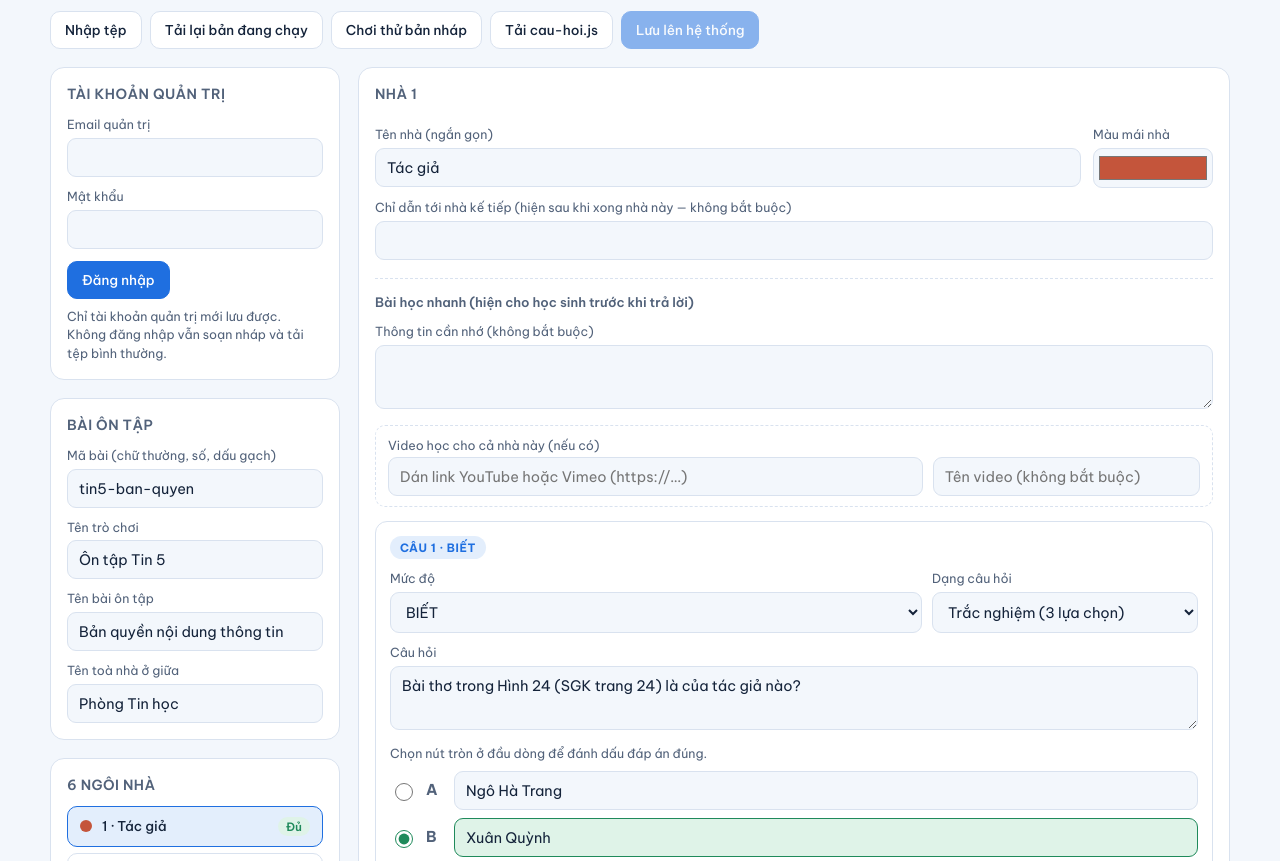
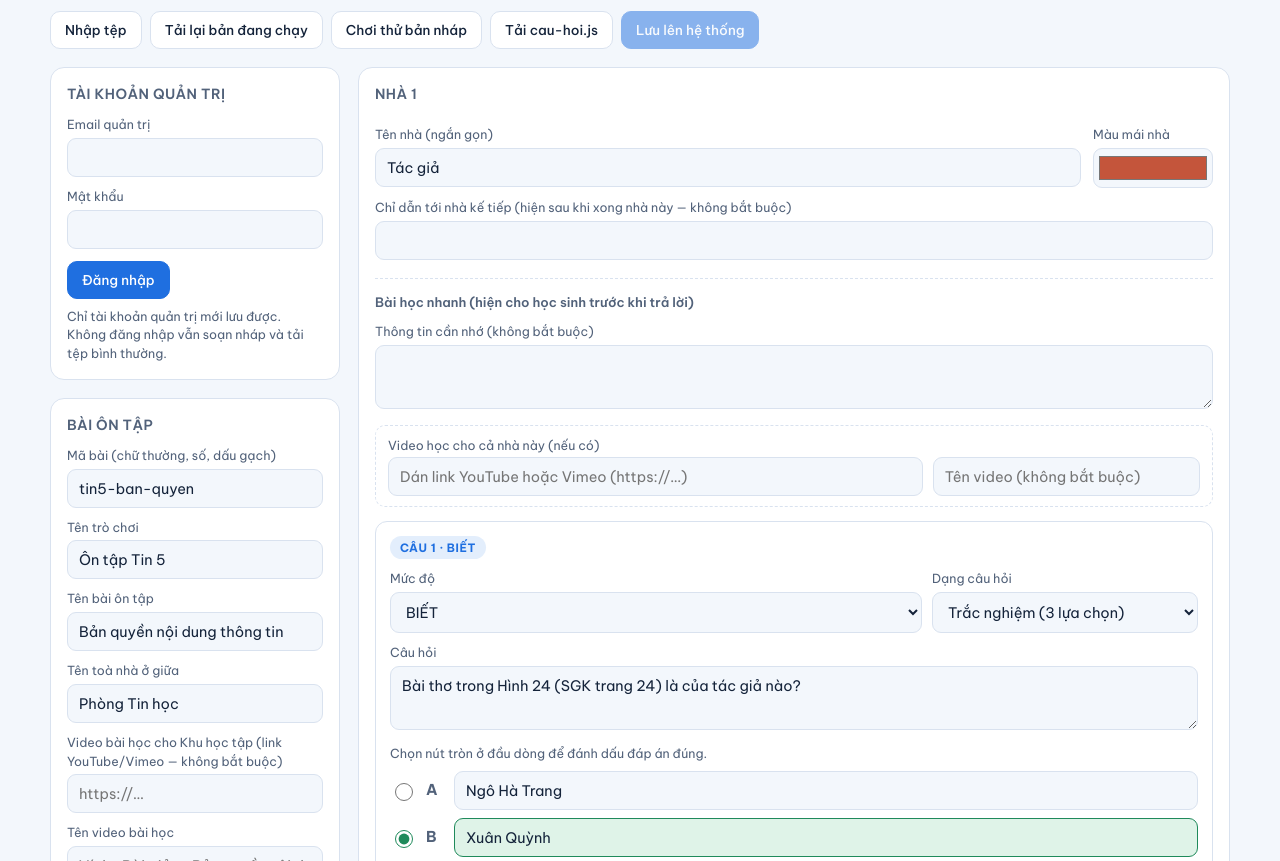
Before and after one commit to nhatphongads1/on-tap-3d-tin5-ban-quyen, a plain HTML site: page admin/index.html in a window 1280 px wide. Shown: the part 72-933 px from the top of the page. Drawn offline with Linux system fonts and the light colour scheme; no server answers; files whose address does not match are found by name.

Commit message:
Nâng cấp Khu học tập 23/11 (build ontap3d-hoctap-20261123)

```diff
--- a/admin/index.html
+++ b/admin/index.html
@@ -109,6 +109,8 @@ ol.steps{padding-left:18px;margin:6px 0 0;font-size:13.5px;color:var(--soft)}
         <label class="f" for="tTen">Tên trò chơi</label><input type="text" id="tTen" maxlength="40">
         <label class="f" for="tDe">Tên bài ôn tập</label><input type="text" id="tDe" maxlength="80">
         <label class="f" for="tPhong">Tên toà nhà ở giữa</label><input type="text" id="tPhong" maxlength="30">
+        <label class="f" for="tVid">Video bài học cho Khu học tập (link YouTube/Vimeo — không bắt buộc)</label><input type="url" id="tVid" maxlength="200" placeholder="https://…">
+        <label class="f" for="tVidT">Tên video bài học</label><input type="text" id="tVidT" maxlength="80" placeholder="Ví dụ: Bài giảng Bản quyền nội dung thông tin">
       </section>
       <section class="card">
         <h2>6 ngôi nhà</h2>
@@ -158,7 +160,7 @@ function qOk(q){
 function shapeOk(c){return !!(c&&Array.isArray(c.nha)&&c.nha.length===6&&c.nha.every(function(n){return n&&Array.isArray(n.cau)&&n.cau.length>=1&&n.cau.length<=10&&n.cau.every(qOk)}))}
 function S(x){return x==null?'':String(x)}
 function normalize(c){
-  c.tenTroChoi=S(c.tenTroChoi);c.phuDe=S(c.phuDe);c.phongGiua=S(c.phongGiua);
+  c.tenTroChoi=S(c.tenTroChoi);c.phuDe=S(c.phuDe);c.phongGiua=S(c.phongGiua);c.videoHoc=S(c.videoHoc);c.videoHocTieuDe=S(c.videoHocTieuDe);
   c.nha.forEach(function(n,i){
     n.ten=S(n.ten);n.mau=/^#[0-9a-fA-F]{6}$/.test(n.mau||'')?n.mau:'#1f6fe0';n.goc=Number(n.goc)||i*60;
     n.thongTin=S(n.thongTin);n.videoUrl=S(n.videoUrl);n.videoTieuDe=S(n.videoTieuDe);n.chiDan=S(n.chiDan);
@@ -248,6 +250,7 @@ function issues(){
   if(!cfg.tenTroChoi.trim())r.push({h:-1,m:'Chưa có tên trò chơi'});
   if(!cfg.phuDe.trim())r.push({h:-1,m:'Chưa có tên bài ôn tập'});
   if(!cfg.phongGiua.trim())r.push({h:-1,m:'Chưa có tên toà nhà ở giữa'});
+  if(!okUrl(cfg.videoHoc))r.push({h:-1,m:'Link video bài học phải bắt đầu bằng https://'});
   cfg.nha.forEach(function(n,i){
     if(!n.ten.trim())r.push({h:i,m:'Nhà '+(i+1)+': chưa có tên nhà'});
     if(!okUrl(n.videoUrl))r.push({h:i,m:'Nhà '+(i+1)+': link video phải bắt đầu bằng https://'});
@@ -425,9 +428,9 @@ function renderEditor(){
 }
 function syncTop(){
   $('tSlug').value=slug;
-  [['tTen','tenTroChoi'],['tDe','phuDe'],['tPhong','phongGiua']].forEach(function(p){$(p[0]).value=cfg[p[1]]});
+  [['tTen','tenTroChoi'],['tDe','phuDe'],['tPhong','phongGiua'],['tVid','videoHoc'],['tVidT','videoHocTieuDe']].forEach(function(p){$(p[0]).value=cfg[p[1]]});
 }
-[['tTen','tenTroChoi'],['tDe','phuDe'],['tPhong','phongGiua']].forEach(function(p){$(p[0]).addEventListener('input',function(){cfg[p[1]]=$(p[0]).value;onEdit()})});
+[['tTen','tenTroChoi'],['tDe','phuDe'],['tPhong','phongGiua'],['tVid','videoHoc'],['tVidT','videoHocTieuDe']].forEach(function(p){$(p[0]).addEventListener('input',function(){cfg[p[1]]=$(p[0]).value;onEdit()})});
 $('tSlug').addEventListener('input',function(){slug=$('tSlug').value.trim().toLowerCase();refresh()});
 
 $('bDown').addEventListener('click',function(){
```
